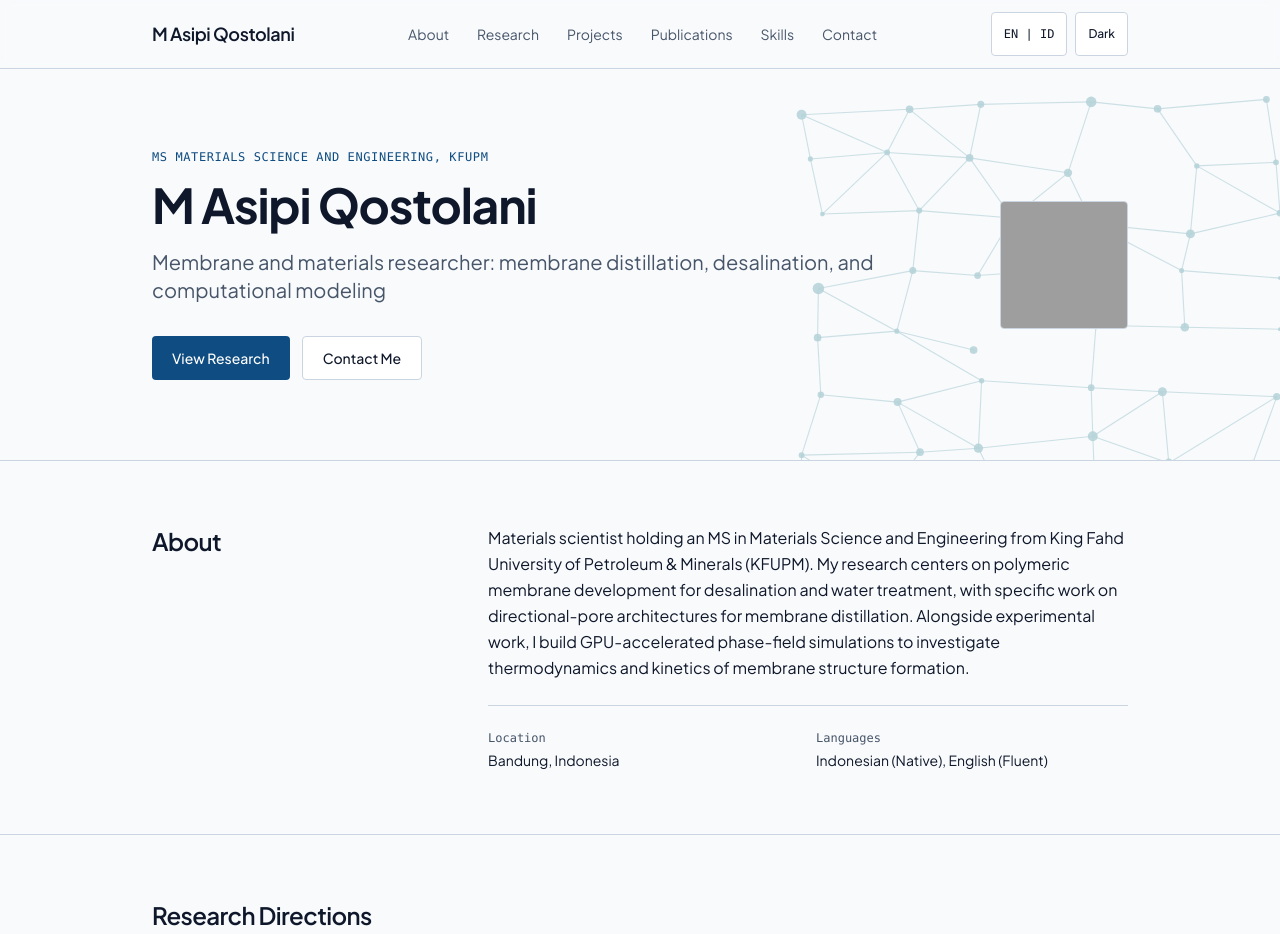
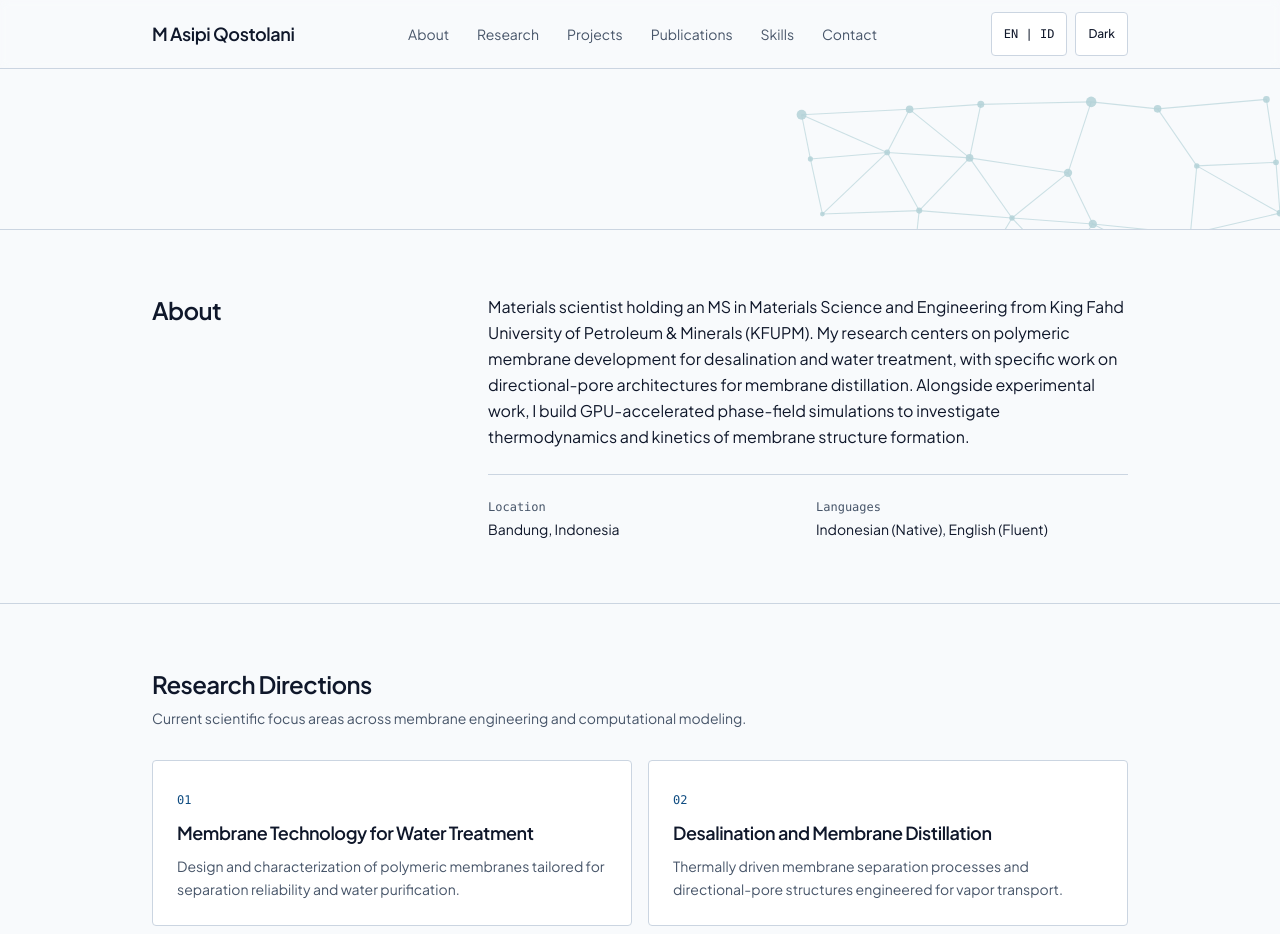
Before and after one commit to muhammadasipi/muhammadasipi.github.io, an Astro site: page / in a window 1280 px wide. Shown: the top 934 px of the page. Built offline with nearby package versions, Linux system fonts and the light colour scheme; Astro itself is replaced by a stand-in of ours; grey boxes are pictures that could not be loaded.

Commit message:
Update Hero.astro

```diff
--- a/src/components/Hero.astro
+++ b/src/components/Hero.astro
@@ -120,94 +120,3 @@ import { site } from '../site.config';
         <circle cx="1023" cy="274.4" r="7.2" />
         <circle cx="1141" cy="252.0" r="4.4" />
         <circle cx="1222" cy="258.2" r="4.2" />
-        <circle cx="1326" cy="250.8" r="6.8" />
-        <circle cx="1477" cy="252.0" r="3.2" />
-        <circle cx="1600" cy="261.4" r="2.5" />
-        <circle cx="1022" cy="335.8" r="4.8" />
-        <circle cx="1121" cy="327.7" r="3.2" />
-        <circle cx="1217" cy="351.3" r="4.8" />
-        <circle cx="1370" cy="320.3" r="5.0" />
-        <circle cx="1481" cy="322.8" r="5.4" />
-        <circle cx="1600" cy="325.3" r="2.5" />
-        <circle cx="1026" cy="407.1" r="4.0" />
-        <circle cx="1122" cy="416.4" r="5.0" />
-        <circle cx="1227" cy="389.7" r="3.4" />
-        <circle cx="1364" cy="398.4" r="4.2" />
-        <circle cx="1453" cy="403.4" r="5.6" />
-        <circle cx="1596" cy="409.6" r="4.6" />
-        <circle cx="1002" cy="482.7" r="3.6" />
-        <circle cx="1150" cy="479.0" r="4.8" />
-        <circle cx="1223" cy="474.0" r="5.8" />
-        <circle cx="1366" cy="459.1" r="6.2" />
-        <circle cx="1461" cy="492.6" r="5.6" />
-        <circle cx="1566" cy="492.6" r="4.2" />
-        <circle cx="1001" cy="533.5" r="3.8" />
-        <circle cx="1100" cy="544.7" r="5.6" />
-        <circle cx="1264" cy="559.5" r="5.6" />
-        <circle cx="1369" cy="533.5" r="4.0" />
-        <circle cx="1471" cy="549.6" r="3.4" />
-        <circle cx="1580" cy="562.0" r="3.2" />
-      </g>
-    </svg>
-  </div>
-
-  <div class="relative z-10 mx-auto max-w-5xl px-4 sm:px-6">
-    <div class="flex flex-col-reverse items-start justify-between gap-8 md:flex-row md:items-center">
-      <div class="max-w-[65ch]">
-        <p class="mb-3 font-mono text-xs uppercase tracking-wider text-accent">
-          MS Materials Science and Engineering, KFUPM
-        </p>
-        <h1 class="font-sans text-3xl font-bold tracking-tight text-ink sm:text-5xl sm:leading-[1.15]">
-          M Asipi Qostolani
-        </h1>
-        <p data-i18n="hero.role" class="mt-4 text-lg leading-relaxed text-muted sm:text-xl">
-          Membrane and materials researcher: membrane distillation, desalination, and computational modeling
-        </p>
-
-        <div class="mt-8 flex flex-wrap items-center gap-3">
-          <a
-            href="#research"
-            data-i18n="hero.cta.research"
-            class="inline-flex min-h-[44px] items-center justify-center rounded bg-accent px-5 py-2.5 text-sm font-medium text-white dark:text-slate-950 hover:opacity-90"
-          >
-            View Research
-          </a>
-          <a
-            href="#contact"
-            data-i18n="hero.cta.contact"
-            class="inline-flex min-h-[44px] items-center justify-center rounded border border-border bg-elevated px-5 py-2.5 text-sm font-medium text-ink hover:border-accent hover:text-accent"
-          >
-            Contact Me
-          </a>
-          {site.cvUrl && (
-            <a
-              href={site.cvUrl}
-              download
-              data-i18n="hero.cta.cv"
-              class="inline-flex min-h-[44px] items-center justify-center rounded border border-border px-5 py-2.5 text-sm font-medium text-ink hover:border-accent hover:text-accent"
-            >
-              Download CV
-            </a>
-          )}
-        </div>
-      </div>
-
-      {site.photoUrl ? (
-        <img
-          src={site.photoUrl}
-          alt="Portrait of M Asipi Qostolani"
-          width="128"
-          height="128"
-          class="h-28 w-28 shrink-0 rounded border border-border object-cover sm:h-32 sm:w-32"
-        />
-      ) : (
-        <div
-          aria-hidden="true"
-          class="flex h-28 w-28 shrink-0 items-center justify-center rounded border border-border bg-elevated sm:h-32 sm:w-32"
-        >
-          <span class="font-sans text-2xl font-semibold tracking-tight text-accent">MAQ</span>
-        </div>
-      )}
-    </div>
-  </div>
-</section>
```
